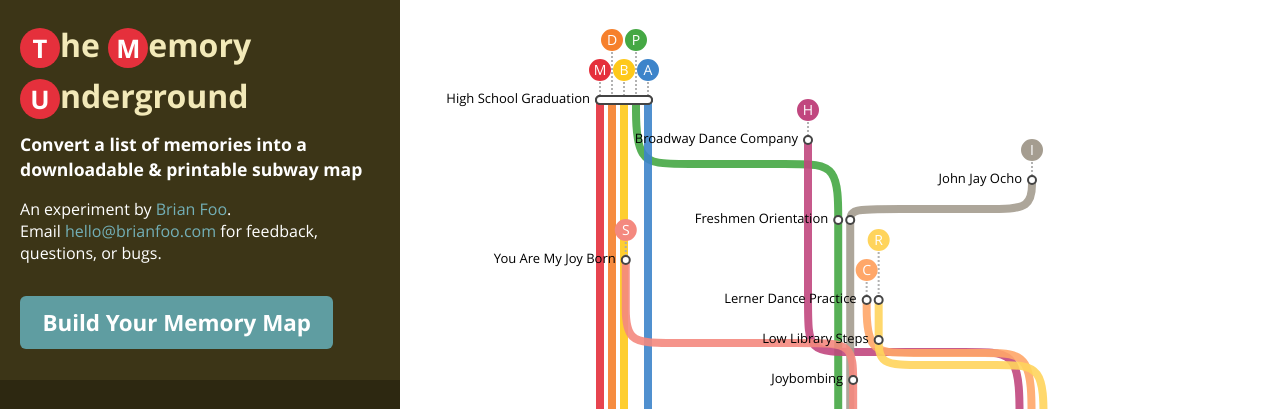
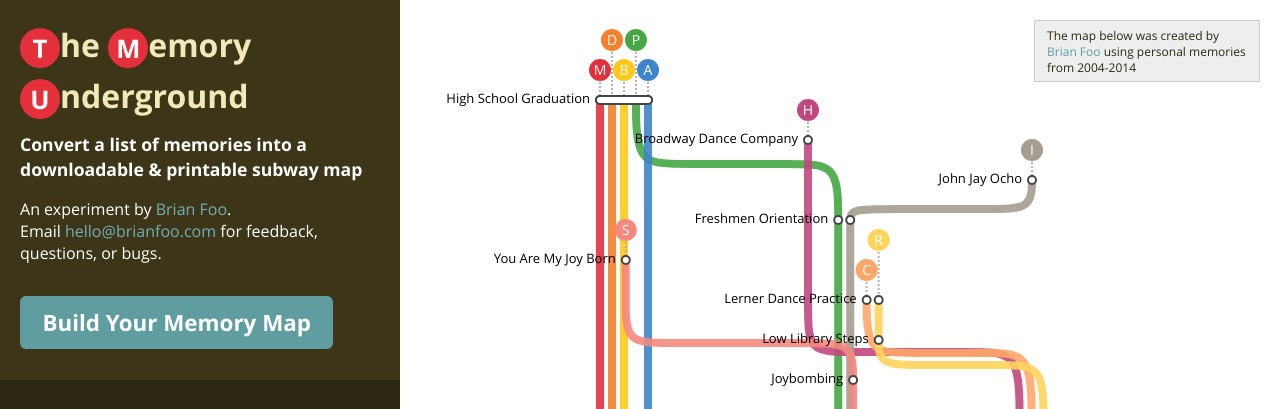
Before and after one commit to beefoo/memory-underground, a CodeIgniter app: page / in a window 1280 px wide. Shown: the top 409 px of the page. Run offline with CodeIgniter, Linux system fonts and the light colour scheme.

Commit message:
homepage map description

```diff
--- a/application/views/home/index.php
+++ b/application/views/home/index.php
@@ -53,6 +53,9 @@
 
   <div class="home-main">
     <div id="svg-wrapper" class="svg-wrapper home"></div>
+    <div class="home-main-description">
+      The map below was created by <a href="http://brianfoo.com" target="_blank">Brian Foo</a> using personal memories from 2004-2014
+    </div>
   </div>
 
 </div>
--- a/assets/js/views/transit.show.js
+++ b/assets/js/views/transit.show.js
@@ -268,8 +268,7 @@ app.views.TransitShowView = Backbone.View.extend({
       .append("svg")
       .attr("id", "map-svg")
       .attr("width", width)
-      .attr("height", height)
-      .attr("preserveAspectRatio", "xMidYMid meet");
+      .attr("height", height);
 
     // extract points, dots, labels from lines
     points = _.flatten( _.pluck(lines, "points") );
--- a/assets/scss/_home.scss
+++ b/assets/scss/_home.scss
@@ -38,6 +38,16 @@ $homeBreakPoint: 900px;
   position: relative;
   margin-left: $sidebarWidth;
   min-height: $sidebarHeight;
+}
+.home-main-description {
+  position: fixed;
+  width: 200px;
+  top: 20px;
+  right: 20px;
+  padding: 6px 12px;
+  border: 1px solid #ccc;
+  font-size: 12px;
+  background: #eee;
 }
 
 .container {
```
Also changed, not shown: assets/css/app.css, 1 other file.
